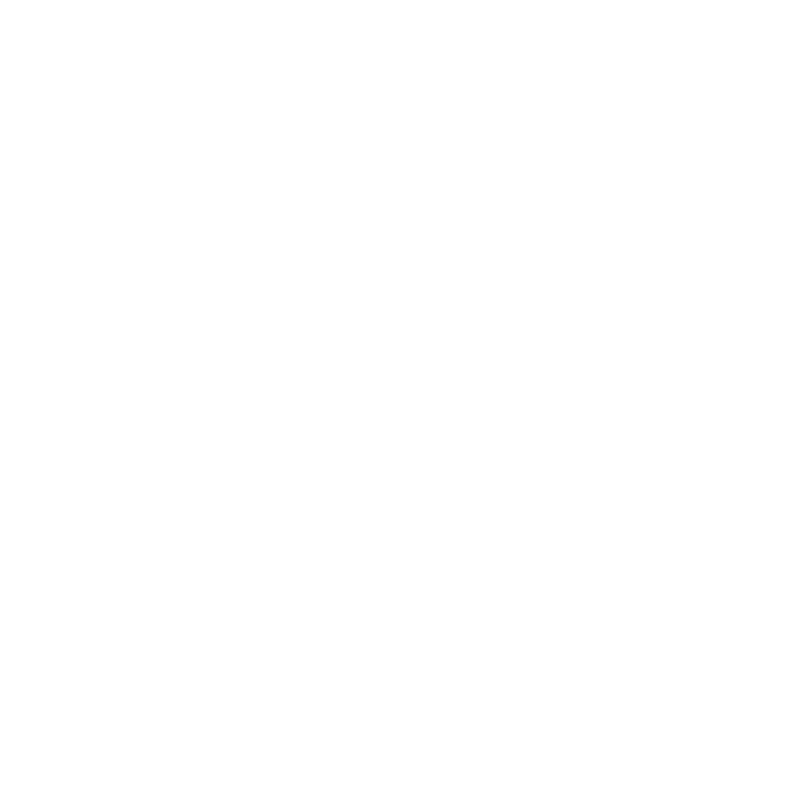
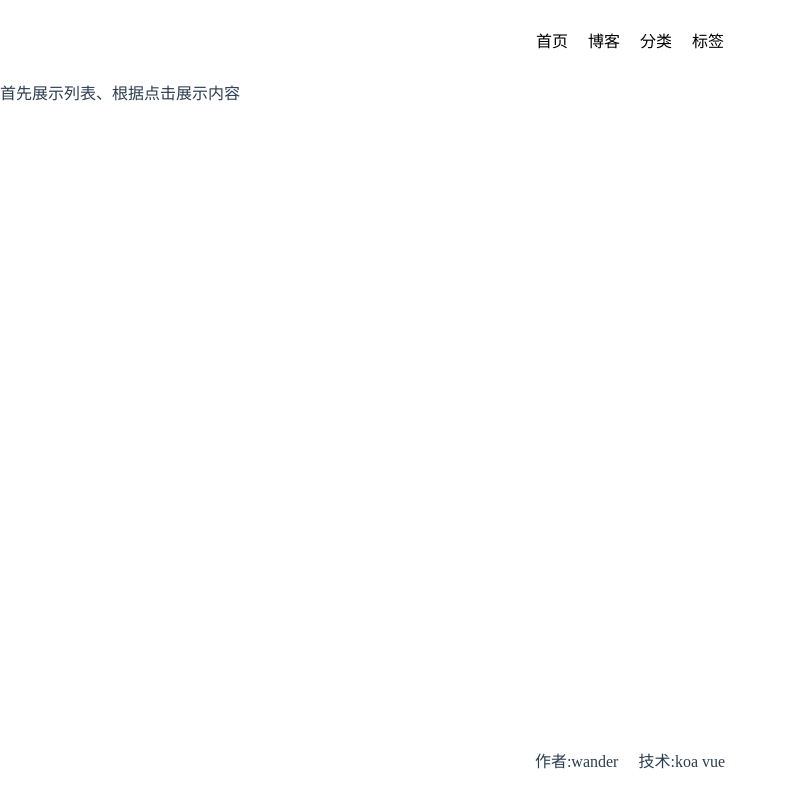
Before and after one commit to WanderHuang/vue-blog-front-end, a Vue app: page /#/blog in a window 1280 px wide. Shown: the whole page, without its empty margins (0-787 px from the left). Built offline with nearby package versions, Linux system fonts and the light colour scheme.

Commit message:
完成初步布局 接下来研究一下3d背景效果

```diff
--- a/src/App.vue
+++ b/src/App.vue
@@ -15,9 +15,16 @@
     margin: 0;
     padding: 0;
 }
-html, body, #main {
+html, body, #main, #app {
     width: 100%;
     height: 100%;
+}
+a {
+  text-decoration: none;
+  color: black;
+}
+a:hover {
+  color:cyan
 }
 ul li {
     list-style-type: none
--- /dev/null
+++ b/src/pages/blog/blog.vue
@@ -0,0 +1,14 @@
+<template>
+  <div id="blog"> {{msg}}</div>
+</template>
+<script>
+export default {
+  data () {
+    return {
+      msg: '首先展示列表、根据点击展示内容'
+    }
+  }
+}
+</script>
+<style scoped>
+</style>
--- /dev/null
+++ b/src/pages/home/home.vue
@@ -0,0 +1,14 @@
+<template>
+  <div id="home"> {{msg}}</div>
+</template>
+<script>
+export default {
+  data () {
+    return {
+      msg: '待加入消息列表、图片等主要内容展示'
+    }
+  }
+}
+</script>
+<style scoped>
+</style>
--- a/src/pages/home/index.vue
+++ b/src/pages/index.vue
@@ -1,14 +1,14 @@
 <template>
   <div id="main">
-    <div class="header">
+    <div class="header center-container ">
         <ul>
-            <li v-for="item in header" class="header-item" :key="item.key">{{item.key}}</li>
+            <li v-for="item in header" class="header-item" :key="item.key"><router-link :to="item.value">{{item.key}}</router-link></li>
         </ul>
     </div>
     <div class="container">
-      <div class="content"></div>
+      <router-view/>
     </div>
-    <div class="footer">
+    <div class="footer center-container">
         <ul>
             <li v-for="item in footer" class="footer-item" :key="item.key">{{item.key}}:{{item.value}}</li>
         </ul>
@@ -26,9 +26,8 @@
       footer: []
     }
   },
-  created: () => {
+  created () {
     let $this = this
-    console.log('get base.json....')
     axios.get('static/config/base.json')
       .then(response => {
         $this.header = response.data.header
@@ -38,7 +37,7 @@
         console.log(err)
       })
   },
-  mounted: () => {
+  mounted () {
     console.log('------')
   }
 }
@@ -48,7 +47,8 @@
 <style scoped>
 .header-item, .footer-item {
     display: inline-block;
-    color: #428b86
+    margin-right: 20px;
+    font-family: 'Times New Roman', Times, serif;
 }
 
 /** 布局*/
@@ -57,24 +57,29 @@
     display: flex;
     flex-direction: column;
     justify-content: center;
+    align-items: center;
 }
 .header {
     height: 100px;
     width: 100%;
-    background: #c4fafb;
-    position: absolute;
-    top: 0;
 }
 .container{
     width: 100%;
     height: 100%;
+    overflow: hidden; /* BFC */
 }
 .footer {
     height: 100px;
     width: 100%;
-    background: #c4fafb;
-    position: absolute;
-    bottom: 0;
+}
+.center-container {
+    display: flex;
+    align-items: center;
+    justify-content: center;
+}
+ul li:hover {
+  color:#c4fafb;
+  cursor: pointer;
 }
 
 </style>
--- /dev/null
+++ b/static/config/base.json
@@ -0,0 +1,30 @@
+{
+    "header": [
+        {
+            "key": "首页",
+            "value": "/home"
+        },
+        {
+            "key": "博客",
+            "value": "/blog"
+        },
+        {
+            "key": "分类",
+            "value": "/categories"
+        },
+        {
+            "key": "标签",
+            "value": "/tags"
+        }
+    ],
+    "footer": [
+        {
+            "key": "作者",
+            "value": "wander"
+        },
+        {
+            "key": "技术",
+            "value": "koa vue"
+        }
+    ]
+}
```
Also changed, not shown: src/router/index.js (+18 -2 lines).
